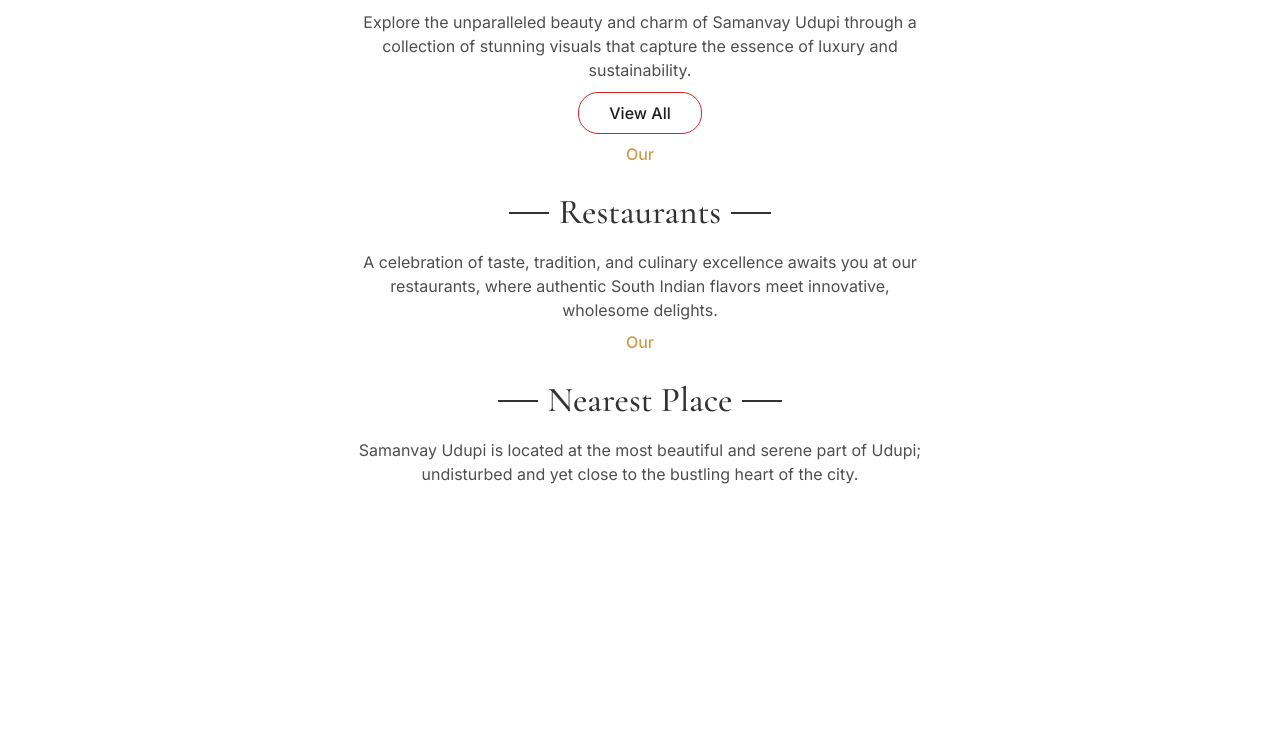
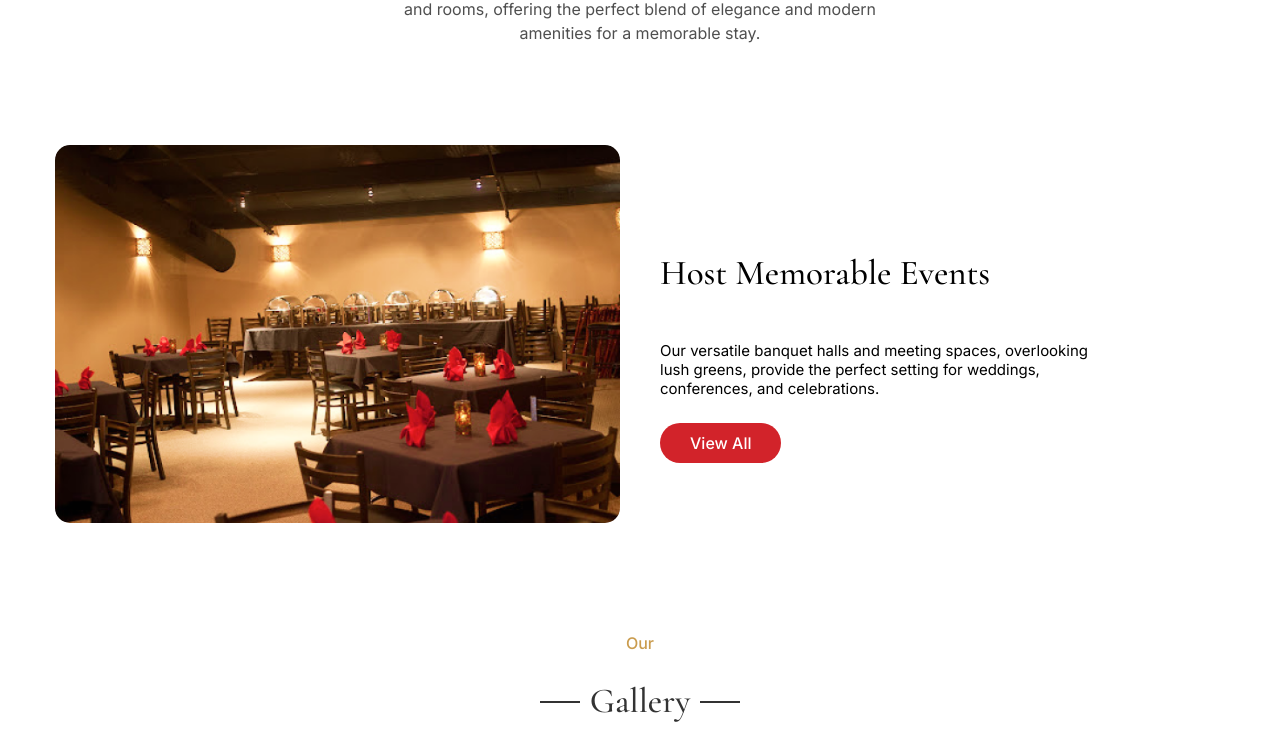
Before and after one commit to vibhavchipsy/samanvay-demo, a plain HTML site: page index.html in a window 1280 px wide. Shown: the part 599-1335 px from the top of the page. Before the commit the page ends 1085 px from the top, so only its background shows below. Drawn offline with nearby package versions, Linux system fonts and the light colour scheme.

Commit message:
host section

```diff
--- a/assets/global.css
+++ b/assets/global.css
@@ -0,0 +1,8 @@
+* {
+    font-family: Inter;
+}
+
+.container {
+    max-width: 1170px;
+    margin: 0 auto;
+}
--- a/home.css
+++ b/home.css
@@ -8,7 +8,6 @@
     font-size: 16px;
     font-weight: 500;
     line-height: 19.36px;
-    font-family: Inter;
     display: flex;
     justify-content: center;
 }
@@ -30,7 +29,6 @@
     font-size: 16px;
     font-weight: 400;
     line-height: 24px;
-    font-family: 'Inter', serif;
     text-align: center;
     /* Centers the text inside the div */
     margin: 0 auto;
@@ -74,11 +72,64 @@
     padding: 10px 30px 10px 30px;
     border: 1px solid #D2232A;
     border-radius: 20px;
-    font-family: 'Inter', serif;
     font-weight: 500;
     cursor: pointer;
     margin-top: 10px;
 }
+
+.image_section {
+    display: flex;
+    justify-content: flex-start;
+
+}
+
+.image_section img {
+    width: 100%;
+}
+
+.my-image {
+    border-radius: 15px;
+}
+
+.heading4 {
+    font-size: 35px;
+    font-family: 'Cormorant Garamond', serif;
+    font-weight: 500;
+}
+
+.paragraph4 {
+    font-size: 15px;
+    font-weight: 400;
+    width: 80%;
+}
+
+.secondary-btn {
+    color: #FFFFFF;
+    font-size: 16px;
+    background-color: #D2232A;
+    padding: 10px 30px 10px 30px;
+    border: none;
+    border-radius: 20px;
+    font-weight: 500;
+    cursor: pointer;
+    margin-top: 10px;
+
+}
+
+.image_section_container {
+    gap: 40px;
+}
+
+.container+.image_section_container {
+    flex-direction: row;
+}
+
+.container {
+    padding: 50px;
+}
+
+
+
 
 /* mobile view  */
 @media (max-width: 767px) {
@@ -118,6 +169,10 @@
         padding-bottom: 5px;
         padding-left: 16px;
     }
+
+    .container+.image_section_container {
+        flex-direction: column;
+    }
 }
 
 /* tablets and desktop */
@@ -129,4 +184,10 @@
     .about .div3 {
         width: 95%;
     }
+
+    .image_section,
+    .host {
+        width: 50%;
+
+    }
 }
--- a/index.html
+++ b/index.html
@@ -1,21 +1,14 @@
 <!DOCTYPE html>
 <html lang="en">
+
 <head>
   <meta charset="UTF-8" />
   <meta name="viewport" content="width=device-width, initial-scale=1.0" />
   <title>Samanvay</title>
-    <link
-      rel="preload"
-      href="https://fonts.googleapis.com/css2?family=Cormorant+Garamond:wght@400;500;700&display=swap"
-      as="style"
-      onload="this.onload=null;this.rel='stylesheet'"
-    />
-    <link
-      rel="preload"
-      href="https://fonts.googleapis.com/css2?family=Inter:wght@400;500;700&display=swap"
-      as="style"
-      onload="this.onload=null;this.rel='stylesheet'"
-    />
+  <link rel="preload" href="https://fonts.googleapis.com/css2?family=Cormorant+Garamond:wght@400;500;700&display=swap"
+    as="style" onload="this.onload=null;this.rel='stylesheet'" />
+  <link rel="preload" href="https://fonts.googleapis.com/css2?family=Inter:wght@400;500;700&display=swap" as="style"
+    onload="this.onload=null;this.rel='stylesheet'" />
 
   <link rel="stylesheet" href="home.css" />
   <link rel="stylesheet" href="/assets/global.css" />
@@ -46,32 +39,24 @@
           <li><a href="">About</a></li>
           <li><a href="">Contact</a></li>
           <label for="check" class="close-menu">
-              <svg
-                aria-hidden="true"
-                role="presentation"
-                class="elementor-menu-toggle__icon--close e-font-icon-svg e-eicon-close"
-                viewBox="0 0 1000 1000"
-                xmlns="http://www.w3.org/2000/svg"
-              >
+            <svg aria-hidden="true" role="presentation"
+              class="elementor-menu-toggle__icon--close e-font-icon-svg e-eicon-close" viewBox="0 0 1000 1000"
+              xmlns="http://www.w3.org/2000/svg">
               <path
-                  d="M742 167L500 408 258 167C246 154 233 150 217 150 196 150 179 158 167 167 154 179 150 196 150 212 150 229 154 242 171 254L408 500 167 742C138 771 138 800 167 829 196 858 225 858 254 829L496 587 738 829C750 842 767 846 783 846 800 846 817 842 829 829 842 817 846 804 846 783 846 767 842 750 829 737L588 500 833 258C863 229 863 200 833 171 804 137 775 137 742 167Z"
-                ></path>
+                d="M742 167L500 408 258 167C246 154 233 150 217 150 196 150 179 158 167 167 154 179 150 196 150 212 150 229 154 242 171 254L408 500 167 742C138 771 138 800 167 829 196 858 225 858 254 829L496 587 738 829C750 842 767 846 783 846 800 846 817 842 829 829 842 817 846 804 846 783 846 767 842 750 829 737L588 500 833 258C863 229 863 200 833 171 804 137 775 137 742 167Z">
+              </path>
             </svg>
             >
           </label>
           <!-- </span> -->
         </ul>
         <label for="check" class="open-menu">
-            <svg
-              aria-hidden="true"
-              role="presentation"
-              class="elementor-menu-toggle__icon--open e-font-icon-svg e-eicon-menu-bar"
-              viewBox="0 0 1000 1000"
-              xmlns="http://www.w3.org/2000/svg"
-            >
+          <svg aria-hidden="true" role="presentation"
+            class="elementor-menu-toggle__icon--open e-font-icon-svg e-eicon-menu-bar" viewBox="0 0 1000 1000"
+            xmlns="http://www.w3.org/2000/svg">
             <path
-                d="M104 333H896C929 333 958 304 958 271S929 208 896 208H104C71 208 42 237 42 271S71 333 104 333ZM104 583H896C929 583 958 554 958 521S929 458 896 458H104C71 458 42 487 42 521S71 583 104 583ZM104 833H896C929 833 958 804 958 771S929 708 896 708H104C71 708 42 737 42 771S71 833 104 833Z"
-              ></path>
+              d="M104 333H896C929 333 958 304 958 271S929 208 896 208H104C71 208 42 237 42 271S71 333 104 333ZM104 583H896C929 583 958 554 958 521S929 458 896 458H104C71 458 42 487 42 521S71 583 104 583ZM104 833H896C929 833 958 804 958 771S929 708 896 708H104C71 708 42 737 42 771S71 833 104 833Z">
+            </path>
           </svg>
         </label>
       </ul>
@@ -120,6 +105,24 @@
         a memorable stay.
       </p>
     </div>
+  </div>
+
+
+  <div class="container image_section_container">
+    <div class="image_section">
+      <img src="\assets\images\home\Host Memorable Events.png" class="my-image">
+    </div>
+
+    <div class="host">
+      <h4 class="heading4"> Host Memorable Events </h4>
+      <p class="paragraph4"> Our versatile banquet halls and meeting spaces, overlooking
+        lush greens, provide the perfect setting for weddings, conferences, and celebrations.
+      </p>
+      <div>
+        <button class="secondary-btn">View All</button>
+      </div>
+    </div>
+
   </div>
 
   <div class="container">
@@ -186,4 +189,5 @@
 
   <script src="/assets/js/header.js"></script>
 </body>
+
 </html>
```
Also changed, not shown: assets/images/home/Host Memorable Events.png (added). Lines whose indentation alone changed are shown as unchanged.
